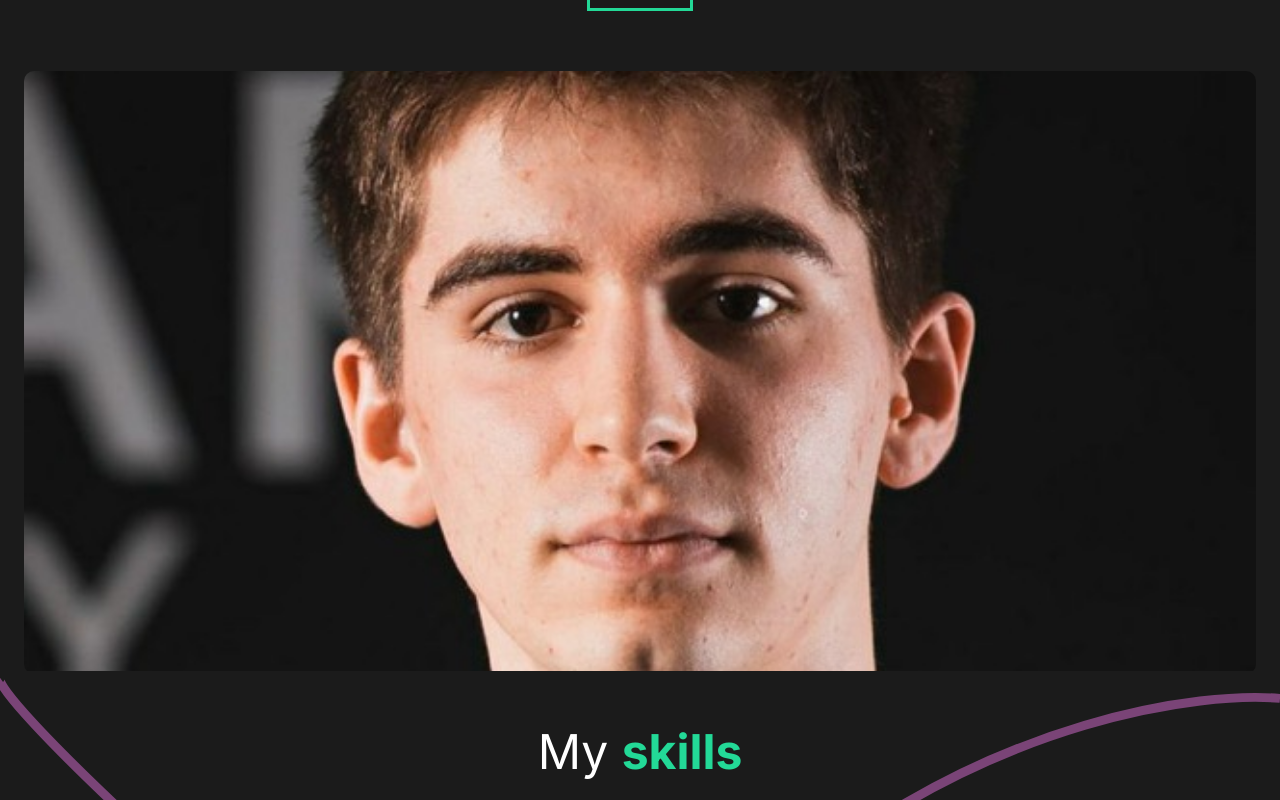
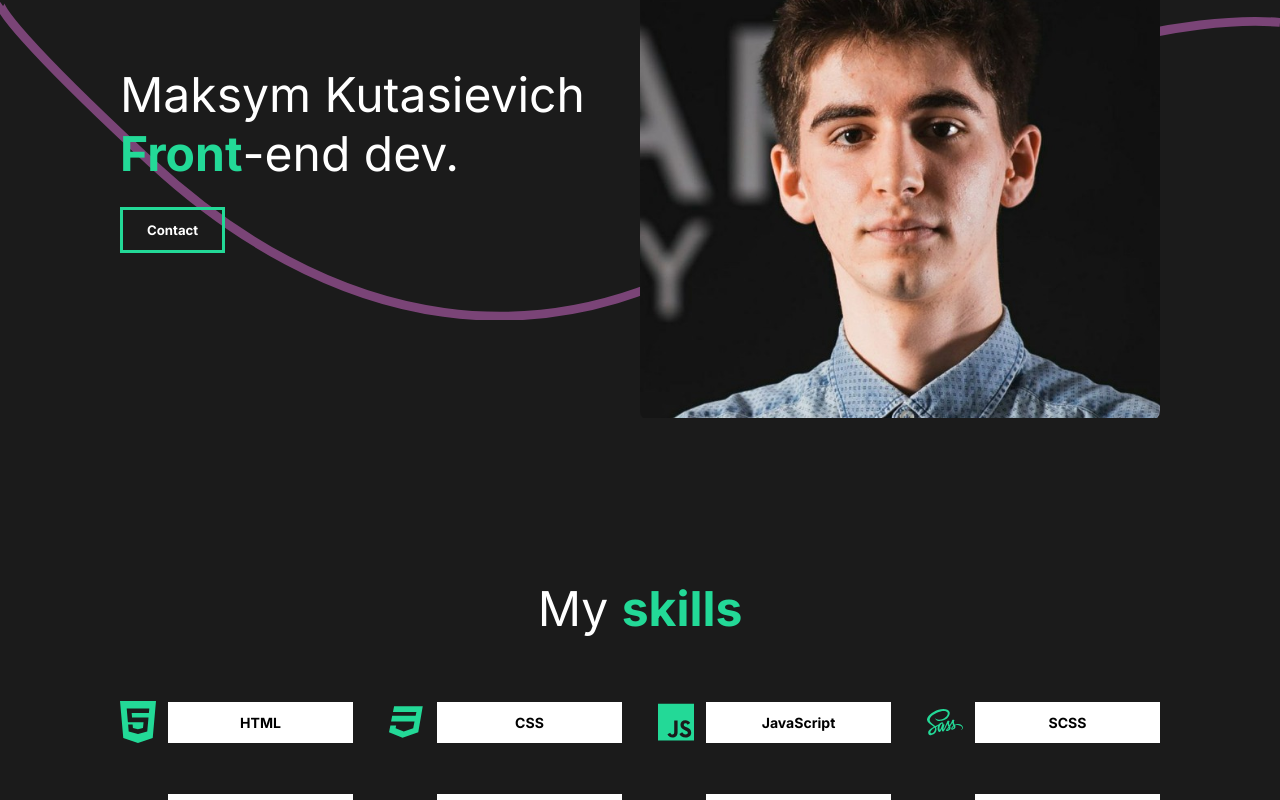
Before and after one commit to Strange3228/react_portfolio, a React (Create React App) app: page / in a window 1280 px wide. Shown: the part 360-1160 px from the top of the page. Built offline with nearby package versions, Linux system fonts and the light colour scheme.

Commit message:
RWD fixes

```diff
--- a/src/animation.js
+++ b/src/animation.js
@@ -160,3 +160,23 @@ export const firstMovieAnim = {
     },
   },
 };
+
+export const slideFromBottom = {
+  hidden: {
+    x: "-50%",
+    y: "110%",
+    transition: {
+      ease: "easeOut",
+      duration: 1,
+    },
+  },
+  show: {
+    x: "-50%",
+    y: "0%",
+    transition: {
+      ease: "easeOut",
+      duration: 1,
+      delay: 1
+    },
+  },
+};
--- a/src/components/AboutSection.js
+++ b/src/components/AboutSection.js
@@ -50,8 +50,8 @@ const ContactLink = styled(Link)`
   transition: all 0.5s ease;
   font-family: "Inter", sans-serif;
   margin-top: 2rem;
-  @media (max-width: 1300px) {
-    margin: 2rem 0rem 5rem 0rem;
+  @media (max-width: 768px) {
+    margin: 2rem 0rem 0rem 0rem;
   }
   &:hover {
     background-color: #23d997;
--- a/src/components/Movie.js
+++ b/src/components/Movie.js
@@ -30,7 +30,6 @@ const MovieComponent = ({ title, mainImg, url, index }) => {
     </Movie>
   );
 };
-
 const Movie = styled(motion.div)`
   margin-bottom: 5rem;
   .line {
@@ -40,12 +39,21 @@ const Movie = styled(motion.div)`
   }
   img {
     width: 100%;
-    height: 650px;
-    max-height: 650px;
+    height: auto;
+    min-height: 650px;
     object-fit: cover;
+    @media (max-width: 850px) {
+      min-height: 400px;
+    }
+    @media (max-width: 550px) {
+      min-height: unset;
+    }
   }
   h2 {
     white-space: nowrap;
+    @media (max-width: 660px) {
+      font-size: 2.2rem;
+    }
   }
 `;
 
--- a/src/components/ServicesSection.js
+++ b/src/components/ServicesSection.js
@@ -117,10 +117,11 @@ const ServicesSection = () => {
 const Services = styled(motion.div)`
   padding: 5rem 10rem;
   color: white;
-  @media (max-width: 1300px) {
+  @media (max-width: 950px) {
     display: block;
     padding: 2rem 2rem;
     text-align: center;
+    margin-bottom: 3rem;
   }
   h2 {
     padding-bottom: 5rem;
@@ -137,8 +138,10 @@ const Cards = styled.div`
   column-gap: 3rem;
   row-gap: 4rem;
   justify-content: center;
-  @media (max-width: 1300px) {
+  @media (max-width: 768px) {
     justify-content: center;
+    column-gap: 2rem;
+    row-gap: 2rem;
   }
 `;
 const Card = styled.div`
@@ -147,6 +150,14 @@ const Card = styled.div`
   max-width: 35%;
   display: flex;
   justify-content: center;
+  @media (max-width: 768px) {
+    min-width: 40%;
+    max-width: 45%;
+  }
+  @media (max-width: 500px) {
+    min-width: 100%;
+    max-width: 100%;
+  }
   .icon {
     display: flex;
     align-items: center;
--- a/src/components/Wave.js
+++ b/src/components/Wave.js
@@ -26,6 +26,9 @@ const WaveSvg = styled.svg`
   position: absolute;
   left: 0;
   z-index: 1;
+  @media (max-width: 950px) {
+    top: 30%;
+  }
 `;
 
 export default Wave;
--- a/src/pages/ContactUs.js
+++ b/src/pages/ContactUs.js
@@ -75,6 +75,9 @@ const Title = styled.div`
   @media (max-width: 1300px) {
     margin-top: 5rem;
   }
+  @media (max-width: 767px) {
+    margin-bottom: 1rem;
+  }
 `;
 const Hide = styled.div`
   overflow: hidden;
@@ -91,6 +94,9 @@ const Social = styled(motion.div)`
     font-weight: lighter;
     font-size: 4rem;
     color: #353535;
+    @media (max-width: 767px) {
+      font-size: 2rem;
+    }
   }
 `;
 
--- a/src/pages/MovieDetail.js
+++ b/src/pages/MovieDetail.js
@@ -16,7 +16,7 @@ const MovieDetail = () => {
   useEffect(() => {
     const currentMovie = movies.filter((stateMovie) => stateMovie.url === url);
     if (currentMovie[0]) setMovie(currentMovie[0]);
-  }, [movies, url]);
+  }, [url]);
 
   return (
     <>
@@ -29,6 +29,9 @@ const MovieDetail = () => {
         >
           <HeadLine>
             <h2>{movie.title}</h2>
+            <a target="_blank" rel="noreferrer" href={movie.link}>
+              {movie.link}
+            </a>
             <img src={movie.mainImg} alt="movie" />
           </HeadLine>
           <Awards>
@@ -52,10 +55,9 @@ const MovieDetail = () => {
 };
 
 const ImageDisplay = styled.div`
-  min-height: 50vh;
   img {
     width: 100%;
-    height: 100vh;
+    height: auto;
     object-fit: cover;
   }
 `;
@@ -63,23 +65,46 @@ const Details = styled(motion.div)`
   color: white;
 `;
 const HeadLine = styled.div`
-  min-height: 90vh;
-  padding-top: 20vh;
+  padding-top: 3rem;
   position: relative;
+  display: flex;
+  flex-direction: column;
+  align-items: center;
   h2 {
-    position: absolute;
-    top: 10%;
-    left: 50%;
-    transform: translate(-50%, -10%);
+    font-size: 3.5rem;
+    text-align: center;
+    margin-bottom: 3rem;
+  }
+  a {
+    display: flex;
+    margin: 0 auto;
+    font-weight: bold;
+    display: inline-block;
+    text-decoration: none;
+    font-size: 1.3rem;
+    cursor: pointer;
+    padding: 1rem 2rem;
+    border: 3px solid #23d997;
+    color: white;
+    background: transparent;
+    background-color: transparent;
+    -webkit-transition: all 0.5s ease;
+    transition: all 0.5s ease;
+    font-family: "Inter", sans-serif;
+    margin-bottom: 2rem;
+    &:hover {
+      background-color: #23d997;
+      color: white;
+    }
   }
   img {
     width: 100%;
-    height: 70vh;
+    height: auto;
     object-fit: cover;
   }
 `;
 const Awards = styled.div`
-  min-height: 80vh;
+  min-height: 40vh;
   display: flex;
   margin: 5rem 10rem;
   align-items: center;
@@ -103,6 +128,9 @@ const AwardStyle = styled.div`
   p {
     padding: 2rem 0rem;
   }
+  @media (max-width: 1300px) {
+    padding: 2rem 0;
+  }
 `;
 
 const Award = ({ title, description }) => {
--- a/src/pages/OurWork.js
+++ b/src/pages/OurWork.js
@@ -2,7 +2,12 @@ import React from "react";
 import styled from "styled-components";
 //Animations
 import { motion } from "framer-motion";
-import { sliderContainer, pageAnimation, slider } from "../animation";
+import {
+  sliderContainer,
+  pageAnimation,
+  slider,
+  slideFromBottom,
+} from "../animation";
 import { MovieState } from "../movieState";
 import { v4 as uuidv4 } from "uuid";
 import MovieComponent from "../components/Movie";
@@ -17,6 +22,9 @@ const OurWork = () => {
       exit="exit"
       style={{ background: "#fff" }}
     >
+      <ToolTip variants={slideFromBottom}>
+        Click on image to see details
+      </ToolTip>
       <motion.div variants={sliderContainer}>
         <Frame1 variants={slider}></Frame1>
         <Frame2 variants={slider}></Frame2>
@@ -37,7 +45,16 @@ const OurWork = () => {
     </Work>
   );
 };
-
+const ToolTip = styled(motion.div)`
+  position: fixed;
+  bottom: 0;
+  left: 50%;
+  transform: translateX(-50%);
+  padding: 1rem 2rem;
+  background: #23d997;
+  color: white;
+  z-index: 10;
+`;
 const Work = styled(motion.div)`
   min-height: 100vh;
   overflow: hidden;
--- a/src/styles.js
+++ b/src/styles.js
@@ -8,10 +8,12 @@ export const About = styled(motion.div)`
   justify-content: space-between;
   padding: 5rem 10rem;
   color: white;
-  @media (max-width: 1300px) {
-    display: block;
+  @media (max-width: 950px) {
+    flex-direction: column-reverse;
     padding: 2rem 2rem;
     text-align: center;
+    min-height: unset;
+    margin-bottom: 3rem;
   }
 `;
 export const Description = styled.div`
@@ -38,8 +40,19 @@ export const Image = styled.div`
   border-radius: 10px;
   img {
     width: 100%;
-    height: 75vh;
+    height: 75%;
     object-fit: cover;
+  }
+  @media (max-width: 950px) {
+    width: 100%;
+    flex: unset;
+    margin-bottom: 3rem;
+    img {
+      width: auto;
+      height: auto;
+      max-height: 300px;
+      max-width: 90%;
+    }
   }
 `;
 export const Hide = styled.div`
```
